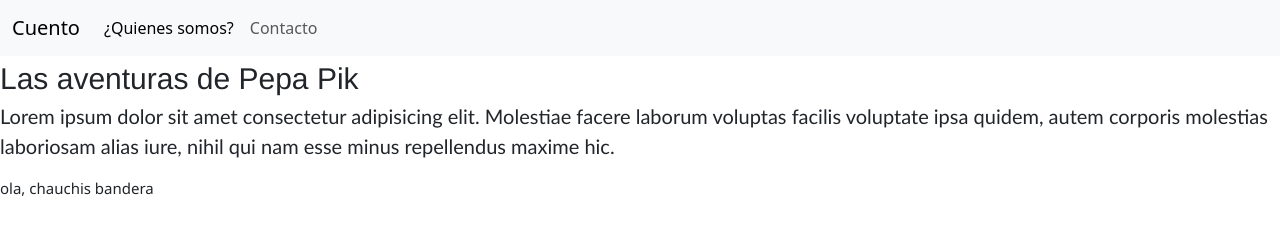
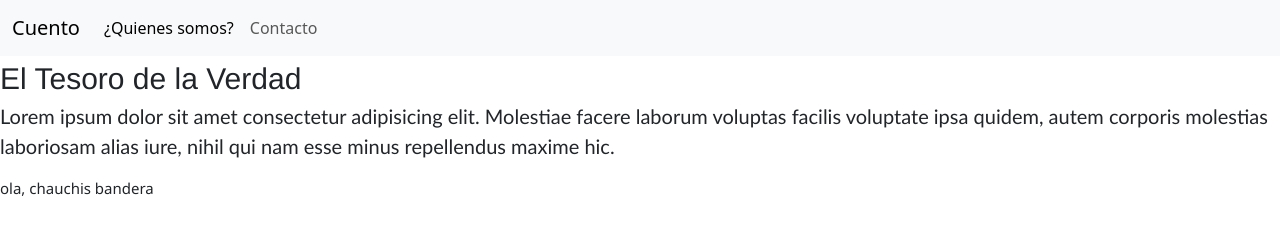
Before and after one commit to iara110/cuento, a plain HTML site: page index.html in a window 1280 px wide. Drawn offline with Linux system fonts and the light colour scheme; files that its build step writes are made by us from their sources.

Commit message:
primer capitulo

```diff
--- a/index.html
+++ b/index.html
@@ -4,7 +4,7 @@
 <head>
     <meta charset="UTF-8">
     <meta name="viewport" content="width=device-width, initial-scale=1.0">
-    <title>Las aventuras de Pepa Pik</title>
+    <title>El Tesoro de la Verdad</title>
 
 <link rel="stylesheet" href="bootstrap/css/bootstrap.css">
 <link rel="stylesheet" href="styles.css">
@@ -26,7 +26,7 @@
           </li>
     </div>
   </nav>
-    <header>Las aventuras de Pepa Pik</header>
+    <header>El Tesoro de la Verdad</header>
     <p>Lorem ipsum dolor sit amet consectetur adipisicing elit. Molestiae facere laborum voluptas facilis voluptate ipsa
         quidem, autem corporis molestias laboriosam alias iure, nihil qui nam esse minus repellendus maxime hic.</p>
 <script src="bootstrap/js/bootstrap.bundle.js"></script>
```
